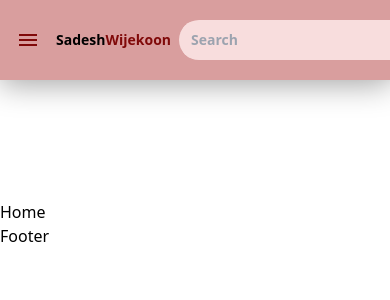
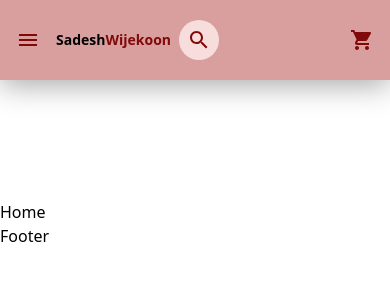
Before and after one commit to SadeshWijekoon/e-com-site, a React (Create React App) app: page / in a window 390 px wide. Shown: the top 300 px of the page. Built offline with nearby package versions, Linux system fonts and the light colour scheme.

Commit message:
add media quary

```diff
--- a/src/Componts/Header/Header.jsx
+++ b/src/Componts/Header/Header.jsx
@@ -6,7 +6,8 @@ import ShoppingCartIcon from '@mui/icons-material/ShoppingCart';
 
 const Header = () => {
   return (
-    <header className='fixed top-0 left-0 z-[100] drop-shadow-header-shadow w-full py-5 px-2 bg-my-background flex items-center justify-between'>
+    <header className='fixed top-0 left-0 z-[100] drop-shadow-header-shadow w-full
+     py-5 px-2 bg-my-background flex items-center justify-between'>
       {/*header left*/}
       <div className='flex items-center'>
         <IconButton sx={{color:'red'}}>
@@ -20,7 +21,7 @@ const Header = () => {
           <input
            type='text'
            placeholder='Search'
-           className='ml-1 outline-none p-2 font-semibold text-sm w-[200px] bg-inherit '/>
+           className='hidden  sm:inline-block ml-1 outline-none p-2 font-semibold text-sm w-[200px] bg-inherit '/>
           <IconButton sx={{color:'red'}}>
           <SearchIcon sx={
           {color:'#800909'}
--- a/src/Layout/MainLayout.jsx
+++ b/src/Layout/MainLayout.jsx
@@ -5,7 +5,7 @@ import Header from "../Componts/Header/Header"
 
 const MainLayout = () => {
   return (
-    <div  className="w-full h-screen">
+    <div  className="overflow-hidden w-screen  h-screen">
        <Header/>
        <Outlet/>
        <Footer/>
--- a/src/Pages/Home/Home.jsx
+++ b/src/Pages/Home/Home.jsx
@@ -4,7 +4,7 @@ const Home = () => {
   return (
     <div className="pt-[200px]">
       Home
-    </div>
+     </div>
   )
 }
 
--- a/src/Routers/AppRouter.jsx
+++ b/src/Routers/AppRouter.jsx
@@ -1,4 +1,4 @@
-import { BrowserRouter, Route, RouterProvider, Routes, createBrowserRouter } from "react-router-dom"
+import {  RouterProvider,  createBrowserRouter } from "react-router-dom"
 import MainLayout from "../Layout/MainLayout"
 import Home from "../Pages/Home/Home";
 import User from "../Pages/User/User";
```
